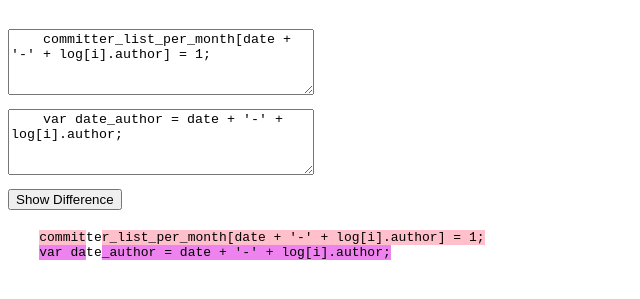
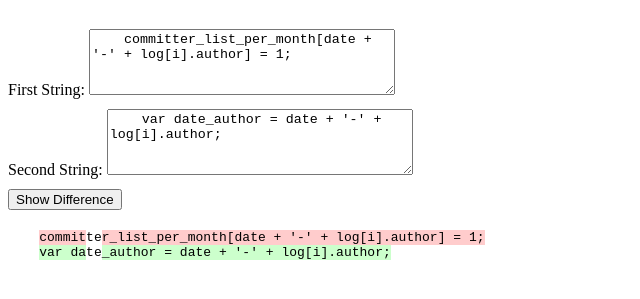
Before and after one commit to krkarma777/string-difference-finder, a plain HTML site: page src/main/resources/templates/home.html in a window 1280 px wide. Both pictures are taken after a click on the button "Show Difference". Shown: the part 61-360 px from the top of the page, without its empty margins (0-640 px from the left). Drawn offline with Linux system fonts and the light colour scheme.

Commit message:
Enhanced string difference finder functionality
- Modified HTML to include labels for input fields
- Updated JavaScript to improve code readability and maintainability
- Adjusted CSS for better color contrast and readability

```diff
--- a/src/main/resources/static/stylesheet/home.css
+++ b/src/main/resources/static/stylesheet/home.css
@@ -13,11 +13,10 @@ button {
 }
 
 .deleted {
-    background-color: pink;
+    background-color: #ffcccc;
 }
-
 .added {
-    background-color: violet;
+    background-color: #ccffcc;
 }
 
 .result-line {
--- a/src/main/resources/templates/home.html
+++ b/src/main/resources/templates/home.html
@@ -8,12 +8,12 @@
 </head>
 <body>
 <h1>String Difference Finder</h1>
-<label for="string1"></label>
+<label for="string1">First String:</label>
 <textarea id="string1" placeholder="Enter first string">
     committer_list_per_month[date + '-' + log[i].author] = 1;
 </textarea>
 <br>
-<label for="string2"></label>
+<label for="string2">Second String:</label>
 <textarea id="string2" placeholder="Enter second string">
     var date_author = date + '-' + log[i].author;
 </textarea>
```
Also changed, not shown: src/main/resources/static/js/home.js (indentation only).
